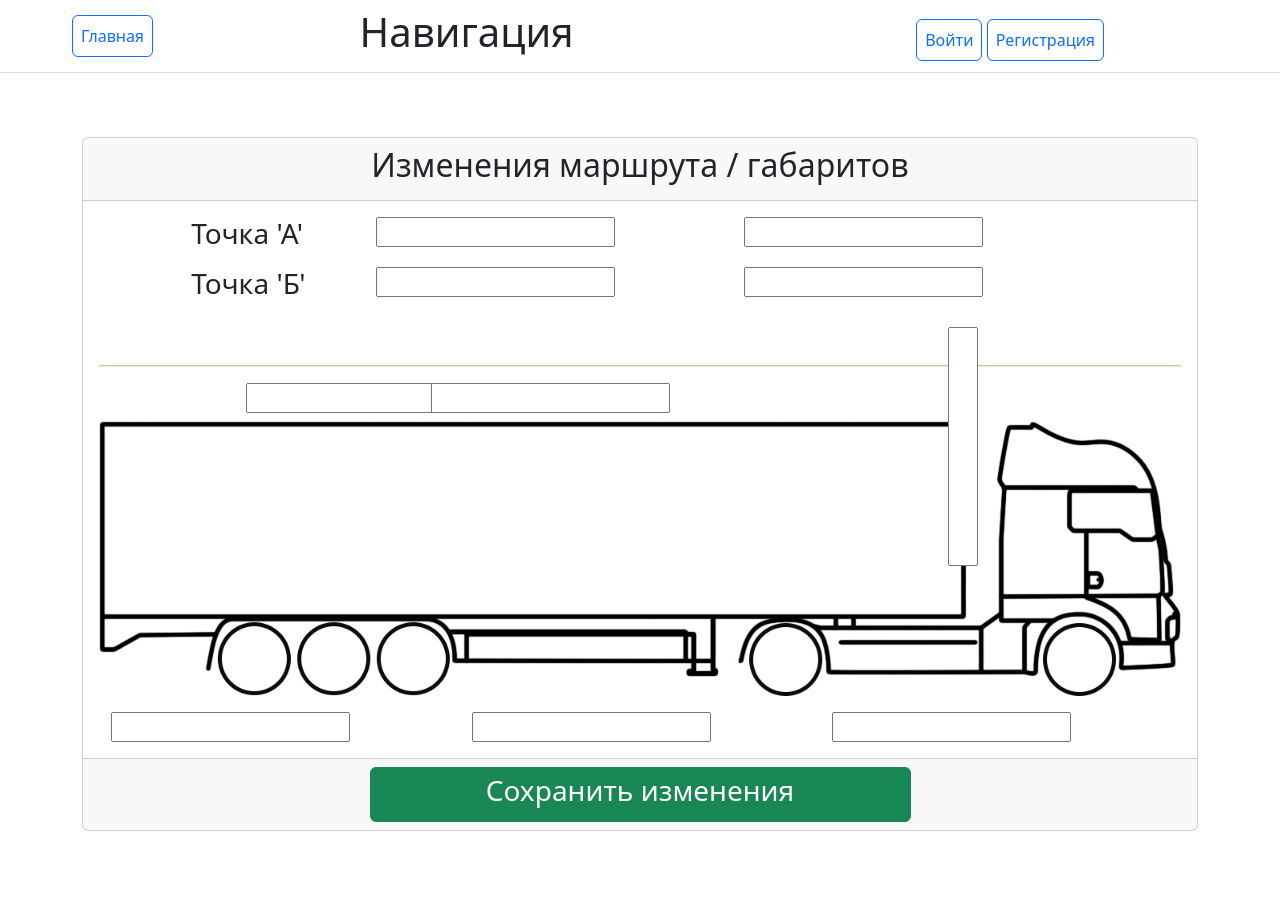
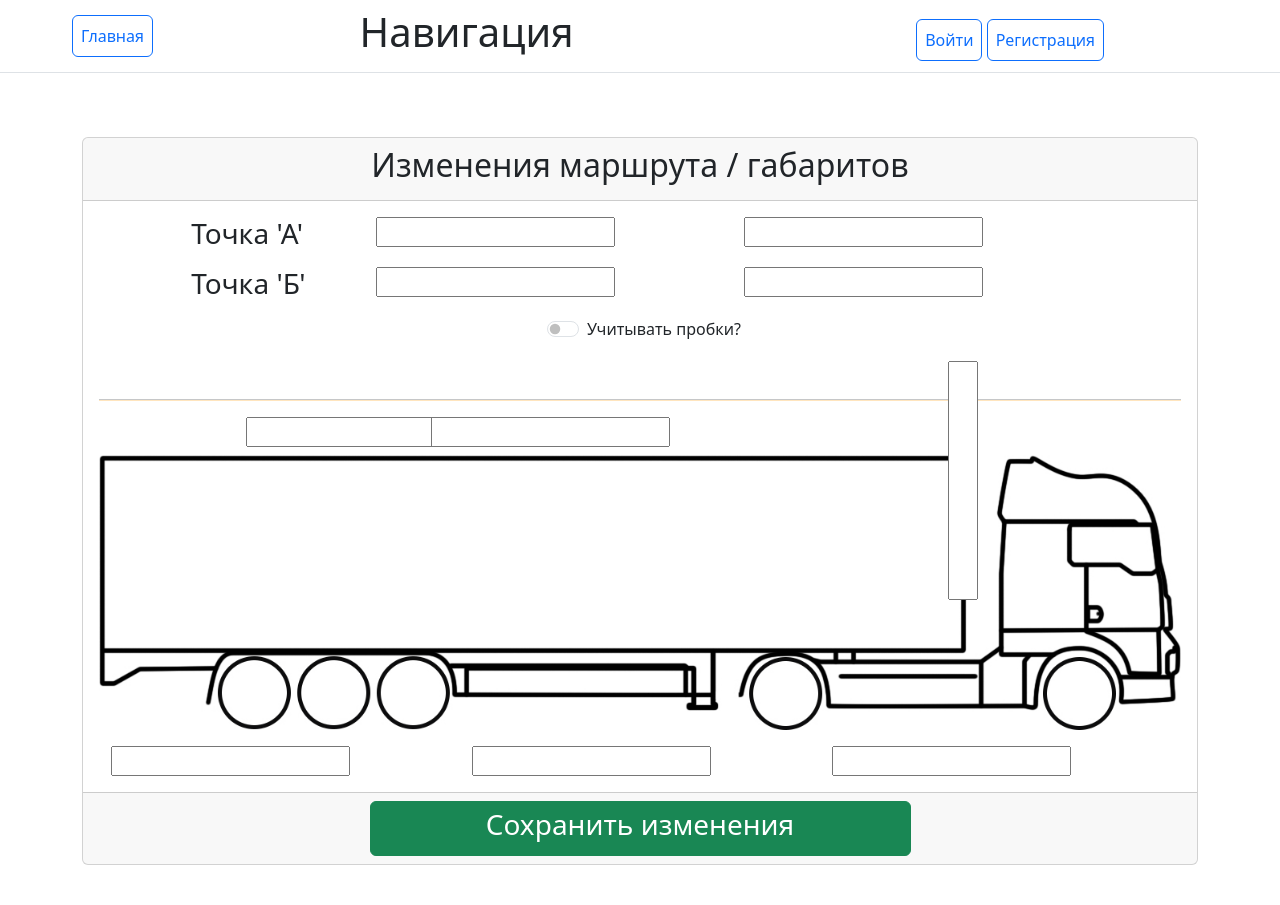
Before and after one commit to illustratorOut/RoutePlanGPS, a Django app: template route/templates/route/route_form.html in a window 1280 px wide. Shown: the top 905 px of the page. Run offline with Django 4.2, Linux system fonts and the light colour scheme; the template is opened without the code that fills it: most values are stand-ins (such as "Sample title", 1, 10 or a date in 2020); form fields are guessed from the names that the template uses; some libraries are stand-ins or nearby versions.

Commit message:
functionality jams

```diff
--- a/route/forms.py
+++ b/route/forms.py
@@ -91,4 +91,10 @@ class RouteForm(StyleFormMixin, forms.ModelForm):
                     'placeholder': "Максимальная нагрузка на ось",
                     'step': '0.000001'
                 }),
+            'status_jams': forms.CheckboxInput(
+                attrs={
+                    'class': "form-check-input",
+                    'type': "checkbox"
+                }),
+
         }
--- a/route/models.py
+++ b/route/models.py
@@ -20,6 +20,7 @@ class Route(models.Model):
     mass = models.FloatField(verbose_name='Фактическая масса')
     max_perm_mass = models.FloatField(verbose_name='Разрешённая масса')
     axle_load = models.FloatField(verbose_name='Максимальная нагрузка на ось')
+    status_jams = models.BooleanField(default=False, verbose_name='Учитывать пробки', **NULLABLE)
     last_update = models.DateTimeField(auto_now_add=True, verbose_name='Последнее обновление', **NULLABLE)
 
     class Meta:
--- a/route/templates/route/route_form.html
+++ b/route/templates/route/route_form.html
@@ -5,6 +5,7 @@
 
 
 <div class="container py-3">
+
 
     <form method="post" enctype="multipart/form-data">
         <div class="row justify-content-center">
@@ -19,6 +20,7 @@
                             {% endif %}
                         </h2>
                     </div>
+
                     <div class="card-body">
                         {% csrf_token %}
 
@@ -33,8 +35,6 @@
                                 {{ form.start_points_y }}
                             </div>
                         </div>
-
-
                         <div class="row justify-content-center mb-5">
                             <div class="col-2 mb-2 ">
                                 <H3>Точка 'Б'</H3>
@@ -46,10 +46,38 @@
                             <div class="col-4 mb-2 ">
                                 {{ form.end_points_y }}
                             </div>
+
+                            <div class="col-3 mb-2">
+                                <label class="list-group-item form-control">
+                                    <div id="div_id_status_jams" class="checkbox">
+                                        <label for="id_status_jams" class="form-check form-switch p-0">
+
+                                            <div class="row justify-content-center">
+                                                {% if object.status_jams %}
+                                                <input type="checkbox" name="status_jams"
+                                                       class="form-check-input"
+                                                       id="id_status_jams" checked/> Учитывать пробки?
+                                                {% else %}
+
+                                                <input type="checkbox" name="status_jams"
+                                                       class="form-check-input mx-2"
+                                                       id="id_status_jams"/> Учитывать пробки?
+                                                {% endif %}
+                                            </div>
+
+                                        </label>
+                                    </div>
+                                </label>
+
+                                <!--                                <label class="list-group-item">-->
+                                <!--                                    <input class="form-check-input me-1" type="checkbox" value="">-->
+                                <!--                                    Второй чекбокс-->
+                                <!--                                </label>-->
+                            </div>
                         </div>
-                        <hr align="left" size="4" color="#ff9900"/>
 
 
+                        <hr align="left" size="4" color="#ff9900"/>
                         <div class="row justify-content-center">
                             <div class="col-2">
                                 {{ form.width}}
--- a/route/views/route.py
+++ b/route/views/route.py
@@ -73,7 +73,7 @@ def render_map(request, pk):
 
             ],
             "vehicle_type": "truck",
-            "jams": False,
+            "jams": route.status_jams,
             "truck_limits": {
                 "total_weight_kg": route.mass,
                 "axle_weight_kg": route.axle_load,
```
Also changed, not shown: README.md.
